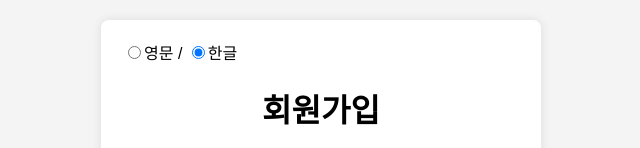
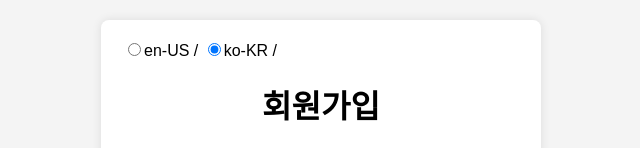
Before and after one commit to cwd3469/Lib_Opal, a React (Vite) app in the folder apps/opal-store/: page / in a window 1280 px wide. Shown: the top 148 px of the page, without its empty margins (319-959 px from the left). Built offline with nearby package versions, Linux system fonts and the light colour scheme.

Commit message:
OPL-3 feat : 코드 정리

```diff
--- a/apps/opal-store/src/pages/auth/SignUpPage.tsx
+++ b/apps/opal-store/src/pages/auth/SignUpPage.tsx
@@ -4,6 +4,8 @@ import { useTranslation } from 'react-i18next';
 
 const SignUpPage = () => {
     const { t, i18n } = useTranslation('signout');
+    const langs = ['en-US', 'ko-KR'];
+
     const toggleLocales = useCallback(
         (locale: string) => {
             i18n.changeLanguage(locale);
@@ -15,27 +17,21 @@ const SignUpPage = () => {
     return (
         <Container>
             <fieldset style={{ borderWidth: 0, padding: 0 }}>
-                <label style={{ cursor: 'pointer' }}>
-                    <input
-                        type="radio"
-                        name="contact"
-                        value={'en-US'}
-                        checked={'en-US' === checked}
-                        onClick={() => toggleLocales('en-US')}
-                    />
-                    <span>영문</span>
-                </label>
-                {' / '}
-                <label style={{ cursor: 'pointer' }}>
-                    <input
-                        type="radio"
-                        name="contact"
-                        value={'ko-KR'}
-                        checked={'ko-KR' === checked}
-                        onClick={() => toggleLocales('ko-KR')}
-                    />
-                    <span>한글</span>
-                </label>
+                {langs.map((el) => {
+                    return (
+                        <label style={{ cursor: 'pointer' }} key={el}>
+                            <input
+                                type="radio"
+                                name="contact"
+                                value={el}
+                                checked={el === checked}
+                                onClick={() => toggleLocales(el)}
+                            />
+                            <span>{el}</span>
+                            {' / '}
+                        </label>
+                    );
+                })}
             </fieldset>
             <Title>{t('page-header-name')}</Title>
             <Description>{t('page-header-description')}</Description>
@@ -120,7 +116,6 @@ const SignUpPage = () => {
                         <option value="jp">{t('country-option-jp')}</option>
                         <option value="cn">{t('country-option-cn')}</option>
                         <option value="uk">{t('country-option-uk')}</option>
-                        {/* 추가적인 국가 옵션을 필요에 따라 추가하세요 */}
                     </Select>
                 </FormGroup>
                 <Button type="submit" value="회원가입" />
```
